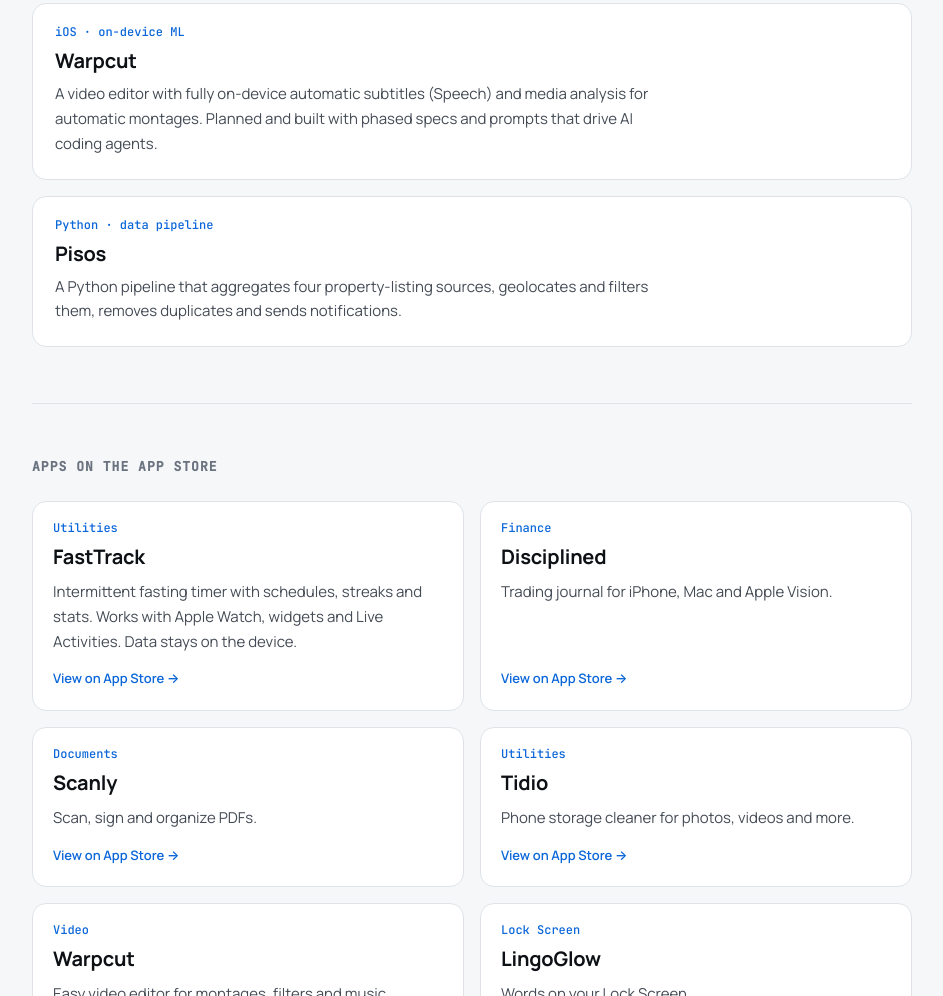
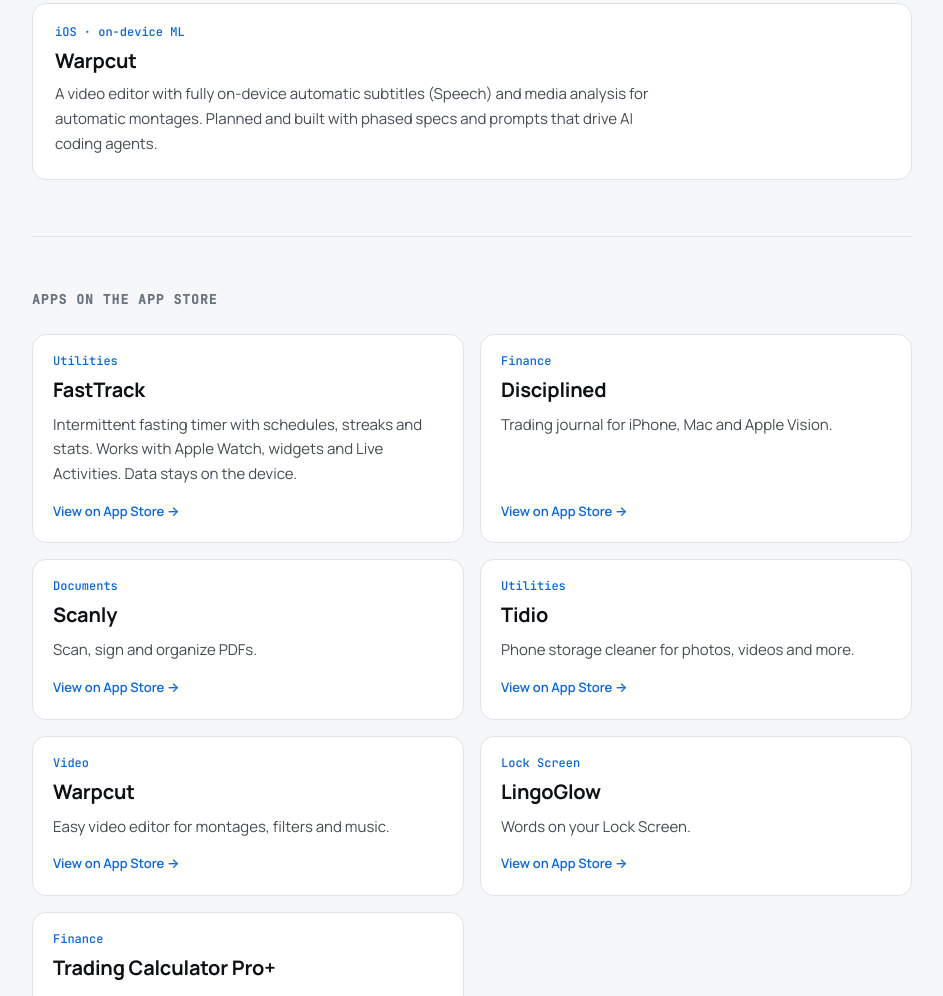
Before and after one commit to jordimilla/jordimilla.github.io, a plain HTML site: page index.html in a window 1280 px wide. Shown: the part 2632-3628 px from the top of the page, without its empty margins (168-1111 px from the left). Drawn offline with Linux system fonts and the light colour scheme.

Commit message:
Remove Pisos from projects

```diff
--- a/index.html
+++ b/index.html
@@ -234,11 +234,6 @@
           <h3>Warpcut</h3>
           <p>A video editor with fully on-device automatic subtitles (Speech) and media analysis for automatic montages. Planned and built with phased specs and prompts that drive AI coding agents.</p>
         </article>
-        <article class="project">
-          <span class="tag">Python &middot; data pipeline</span>
-          <h3>Pisos</h3>
-          <p>A Python pipeline that aggregates four property-listing sources, geolocates and filters them, removes duplicates and sends notifications.</p>
-        </article>
       </div>
     </section>
     <section id="apps">
```
